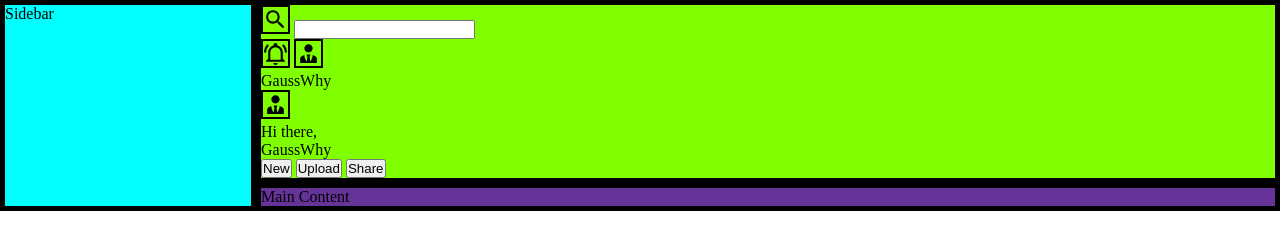
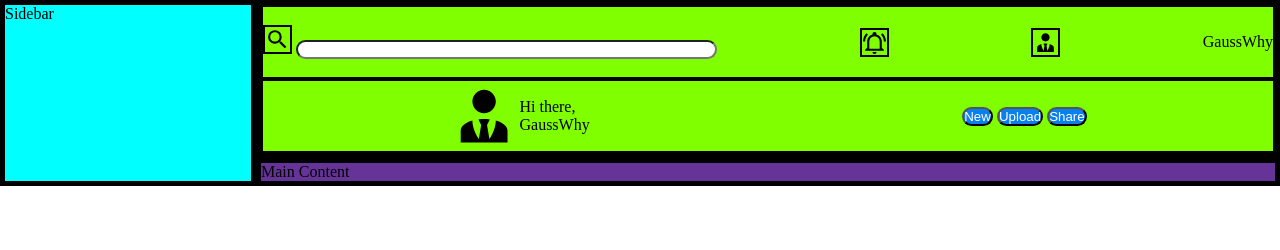
Before and after one commit to GaussWhy/odin-admin-dashboard, a plain HTML site: page index.html in a window 1280 px wide. Drawn offline with Linux system fonts and the light colour scheme.

Commit message:
Add CSS for header section

```diff
--- a/index.html
+++ b/index.html
@@ -18,7 +18,7 @@
                 <form>
                     <svg xmlns="http://www.w3.org/2000/svg" viewBox="0 0 24 24"><title>magnify</title><path d="M9.5,3A6.5,6.5 0 0,1 16,9.5C16,11.11 15.41,12.59 14.44,13.73L14.71,14H15.5L20.5,19L19,20.5L14,15.5V14.71L13.73,14.44C12.59,15.41 11.11,16 9.5,16A6.5,6.5 0 0,1 3,9.5A6.5,6.5 0 0,1 9.5,3M9.5,5C7,5 5,7 5,9.5C5,12 7,14 9.5,14C12,14 14,12 14,9.5C14,7 12,5 9.5,5Z" /></svg>
                     <label for="search-bar"></label>
-                    <input type="search" id=search-bar name="search">
+                    <input type="search" id=search-bar name="search" size="50">
                 </form>
                 <svg xmlns="http://www.w3.org/2000/svg" viewBox="0 0 24 24"><title>bell-ring-outline</title><path d="M10,21H14A2,2 0 0,1 12,23A2,2 0 0,1 10,21M21,19V20H3V19L5,17V11C5,7.9 7.03,5.17 10,4.29C10,4.19 10,4.1 10,4A2,2 0 0,1 12,2A2,2 0 0,1 14,4C14,4.1 14,4.19 14,4.29C16.97,5.17 19,7.9 19,11V17L21,19M17,11A5,5 0 0,0 12,6A5,5 0 0,0 7,11V18H17V11M19.75,3.19L18.33,4.61C20.04,6.3 21,8.6 21,11H23C23,8.07 21.84,5.25 19.75,3.19M1,11H3C3,8.6 3.96,6.3 5.67,4.61L4.25,3.19C2.16,5.25 1,8.07 1,11Z" /></svg>
                 <svg xmlns="http://www.w3.org/2000/svg" viewBox="0 0 24 24"><title>account-tie</title><path d="M12 3C14.21 3 16 4.79 16 7S14.21 11 12 11 8 9.21 8 7 9.79 3 12 3M16 13.54C16 14.6 15.72 17.07 13.81 19.83L13 15L13.94 13.12C13.32 13.05 12.67 13 12 13S10.68 13.05 10.06 13.12L11 15L10.19 19.83C8.28 17.07 8 14.6 8 13.54C5.61 14.24 4 15.5 4 17V21H20V17C20 15.5 18.4 14.24 16 13.54Z" /></svg>
@@ -26,11 +26,16 @@
             </div>
             <!-- Row 2: Profile Pic, Name, 3 Buttons: New - Upload - Share -->
             <div class="header-row-2">
-                <svg xmlns="http://www.w3.org/2000/svg" viewBox="0 0 24 24"><title>account-tie</title><path d="M12 3C14.21 3 16 4.79 16 7S14.21 11 12 11 8 9.21 8 7 9.79 3 12 3M16 13.54C16 14.6 15.72 17.07 13.81 19.83L13 15L13.94 13.12C13.32 13.05 12.67 13 12 13S10.68 13.05 10.06 13.12L11 15L10.19 19.83C8.28 17.07 8 14.6 8 13.54C5.61 14.24 4 15.5 4 17V21H20V17C20 15.5 18.4 14.24 16 13.54Z" /></svg>
-                <div><span>Hi there, </span><br>GaussWhy</div>
-                <button>New</button>
-                <button>Upload</button>
-                <button>Share</button>
+                <div class="hr2-div1">
+                    <svg xmlns="http://www.w3.org/2000/svg" viewBox="0 0 24 24"><title>account-tie</title><path d="M12 3C14.21 3 16 4.79 16 7S14.21 11 12 11 8 9.21 8 7 9.79 3 12 3M16 13.54C16 14.6 15.72 17.07 13.81 19.83L13 15L13.94 13.12C13.32 13.05 12.67 13 12 13S10.68 13.05 10.06 13.12L11 15L10.19 19.83C8.28 17.07 8 14.6 8 13.54C5.61 14.24 4 15.5 4 17V21H20V17C20 15.5 18.4 14.24 16 13.54Z" /></svg>
+                    <div><span>Hi there, </span><br>GaussWhy</div>
+                </div>
+
+                <div class="hr2-div2">
+                    <button>New</button>
+                    <button>Upload</button>
+                    <button>Share</button>
+                </div>
             </div>
 
         </div>
--- a/styles.css
+++ b/styles.css
@@ -13,6 +13,7 @@
     border: 5px solid black;
     background-color: chartreuse;
 }
+
 
 .sidebar {
     grid-column: 1 / 2;
@@ -32,3 +33,47 @@ form > svg, .header-row-1 > svg, .header-row-2 > svg {
     width: 25px;
     border: 2px solid black;
 }
+/* New stuff */
+.header {
+    display: grid;
+    grid-template-columns: 1fr;
+    grid-template-rows: 1fr 1fr;
+}
+
+.header-row-1 {
+    grid-row: 1 / 2;
+    border: 2px solid black;
+    display: flex;
+    justify-content: space-between;
+}
+
+.header-row-2 {
+    grid-row: 2 / 3;
+    border: 2px solid black;
+    display: flex;
+    justify-content: space-around;
+}
+
+input {
+    border-radius: 50px;
+}
+
+button {
+    border-radius: 10px;
+    color: white;
+    background-color:rgb(10, 128, 238);
+}
+
+.header-row-1 > form, .header-row-1 > svg, .header-row-1 > div {
+   align-self: center;
+}
+
+.hr2-div1 {
+    display: grid;
+    grid-template-columns: 1fr 1fr;
+    align-items: center;
+}
+
+.hr2-div2 {
+    align-self: center;
+}
```
